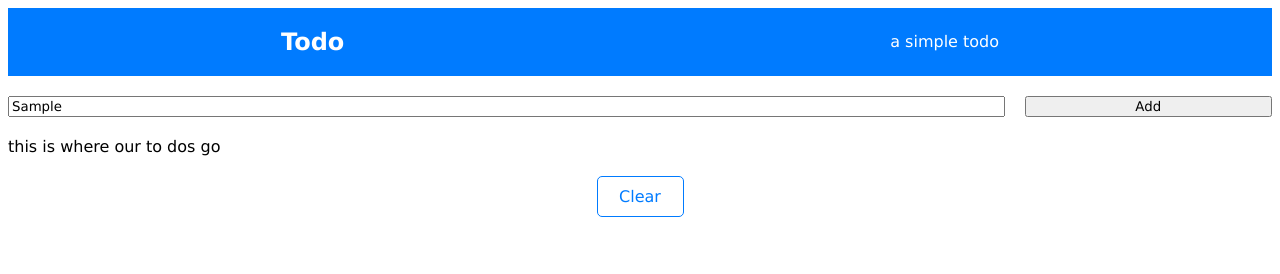
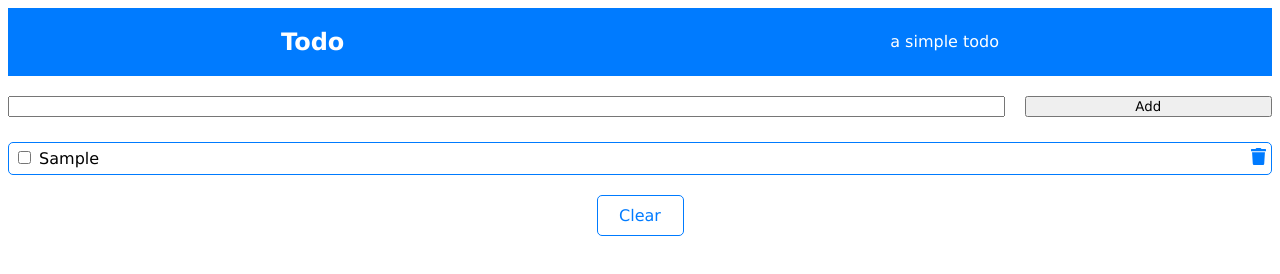
Before and after one commit to NikolasKorakidis/class1-TodoApp, a plain HTML site: page index.html in a window 1280 px wide. Both pictures are taken after typing "Sample" into the empty fields and a click on the button "Add". Drawn offline with Linux system fonts and the light colour scheme.

Commit message:
css and funtionality done

```diff
--- a/index.html
+++ b/index.html
@@ -18,7 +18,7 @@
           <input type="text" class="c-input" />
           <button class="c-input-btn">Add</button>
         </div>
-        <div class="body-todos">this is where our to dos go</div>
+        <div class="body-todos"></div>
       </div>
       <div class="btn">Clear</div>
     </div>
--- a/index.js
+++ b/index.js
@@ -1,3 +1,47 @@
 const btn = document.querySelector(".btn");
 
-btn.addEventListener("click", () => alert("You made it!"));
+const addBtn = document.querySelector(".c-input-btn");
+const allTodos = document.querySelector(".body-todos");
+
+// when i click the btn
+addBtn.addEventListener("click", () => {
+  const input = document.querySelector(".c-input");
+  // error handling in case of empty value
+  if (input.value === "") return alert("Your input is empty!");
+
+  const todo = document.createElement("span");
+  todo.classList.add("todo");
+  todo.innerHTML = `<div class="todo-checkbox">
+  <input class="${input.value}" type="checkbox" id="${input.value}" name="${input.value}" />
+  <label for="${input.value}">${input.value}</label>
+</div>
+<div class="todo-bin">
+  <svg
+    width="15px"
+    color="#007bff"
+    xmlns="http://www.w3.org/2000/svg"
+    viewBox="0 0 448 512"
+  >
+    <path
+      style="fill: rgb(0, 123, 255)"
+      d="M432 32H312l-9.4-18.7A24 24 0 0 0 281.1 0H166.8a23.72 23.72 0 0 0-21.4 13.3L136 32H16A16 16 0 0 0 0 48v32a16 16 0 0 0 16 16h416a16 16 0 0 0 16-16V48a16 16 0 0 0-16-16zM53.2 467a48 48 0 0 0 47.9 45h245.8a48 48 0 0 0 47.9-45L416 128H32z"
+    ></path>
+  </svg>
+</div>`;
+
+  allTodos.append(todo);
+  //   remove value from input
+  input.value = "";
+
+  //   delete a todo
+  const bin = todo.querySelector(".todo-bin");
+  bin.addEventListener("click", () => todo.remove());
+
+  //   is checkbox checked?
+});
+
+// clear all btn
+btn.addEventListener("click", () => {
+  const todos = document.querySelectorAll(".todo");
+  todos.forEach((todo) => todo.remove());
+});
--- a/styles.css
+++ b/styles.css
@@ -45,3 +45,18 @@
   background-color: #007bff;
   color: #fff;
 }
+
+.body-todos {
+  display: flex;
+  flex-direction: column;
+}
+
+.todo {
+  padding: 5px;
+  border-radius: 5px;
+  border: 1px solid #007bff;
+  display: flex;
+  justify-content: space-between;
+  cursor: pointer;
+  margin-top: 5px;
+}
```
